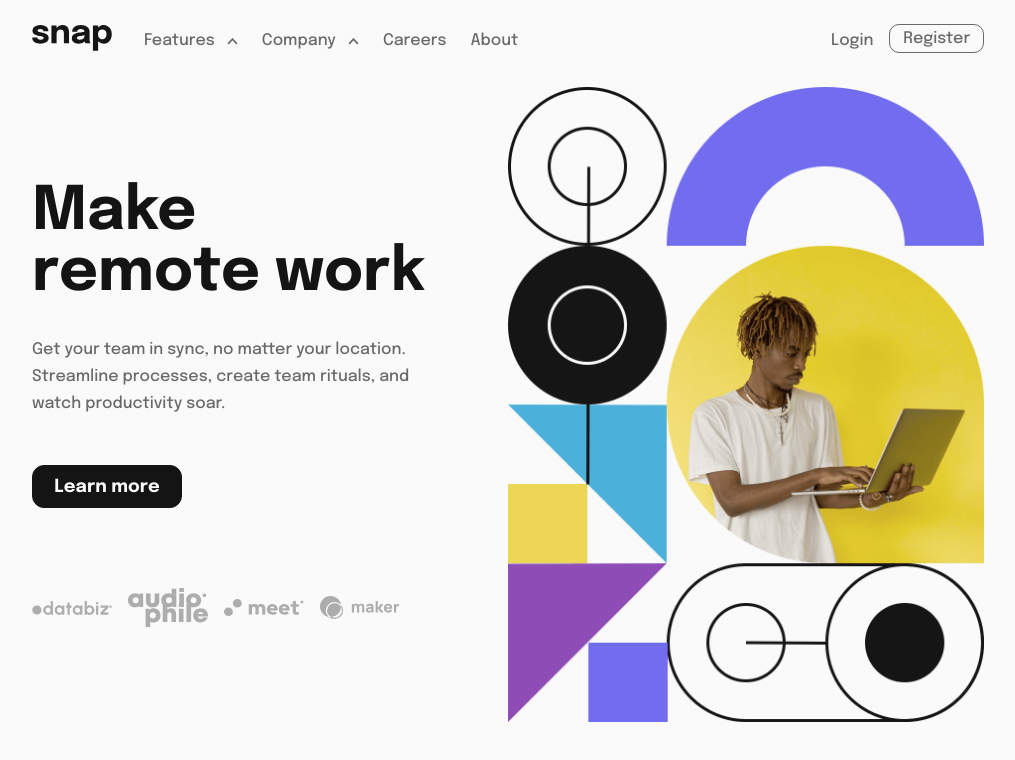
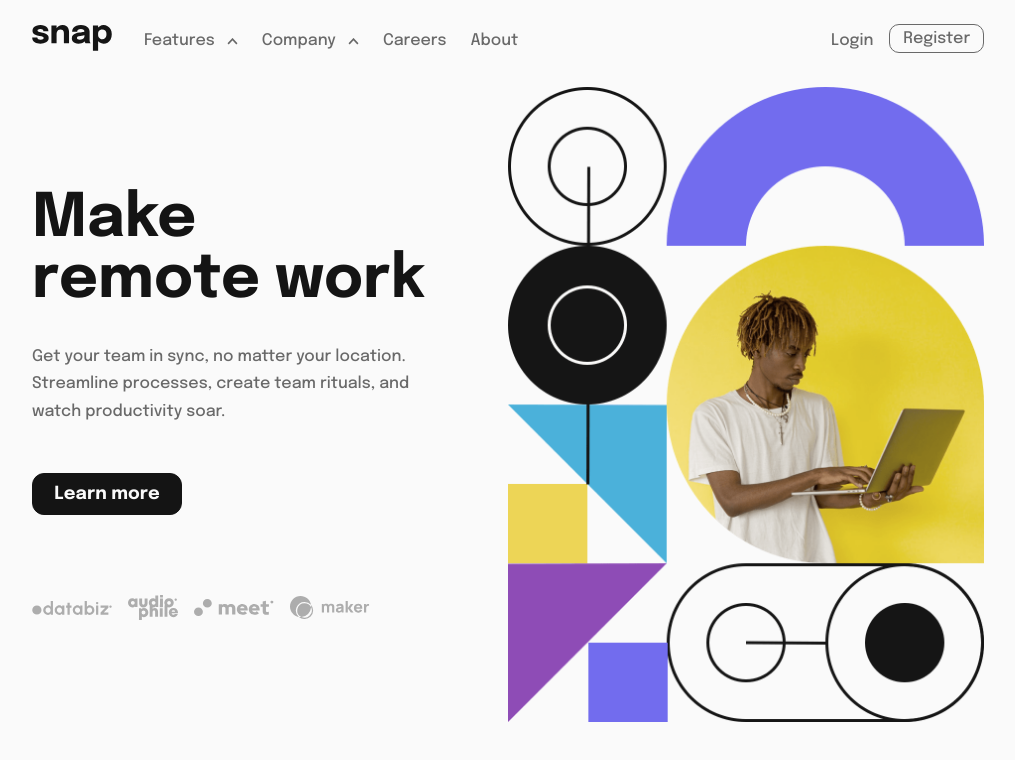
Before and after one commit to CarolGMilano/frontend_mentor_J13-snap_landing_page, a plain HTML site: page index.html in a window 1280 px wide. Shown: the whole page, without its empty margins (132-1147 px from the left). Drawn offline with Linux system fonts and the light colour scheme.

Commit message:
Update main.css

```diff
--- a/assets/css/mobile/main.css
+++ b/assets/css/mobile/main.css
@@ -75,7 +75,7 @@
     height: auto;
 }
 
-.container__empresas:nth-child(2) .empresas__logo {
+.container__empresas .empresas__logo:nth-child(2) {
     width: 50px;
     height: auto;
 }
```
